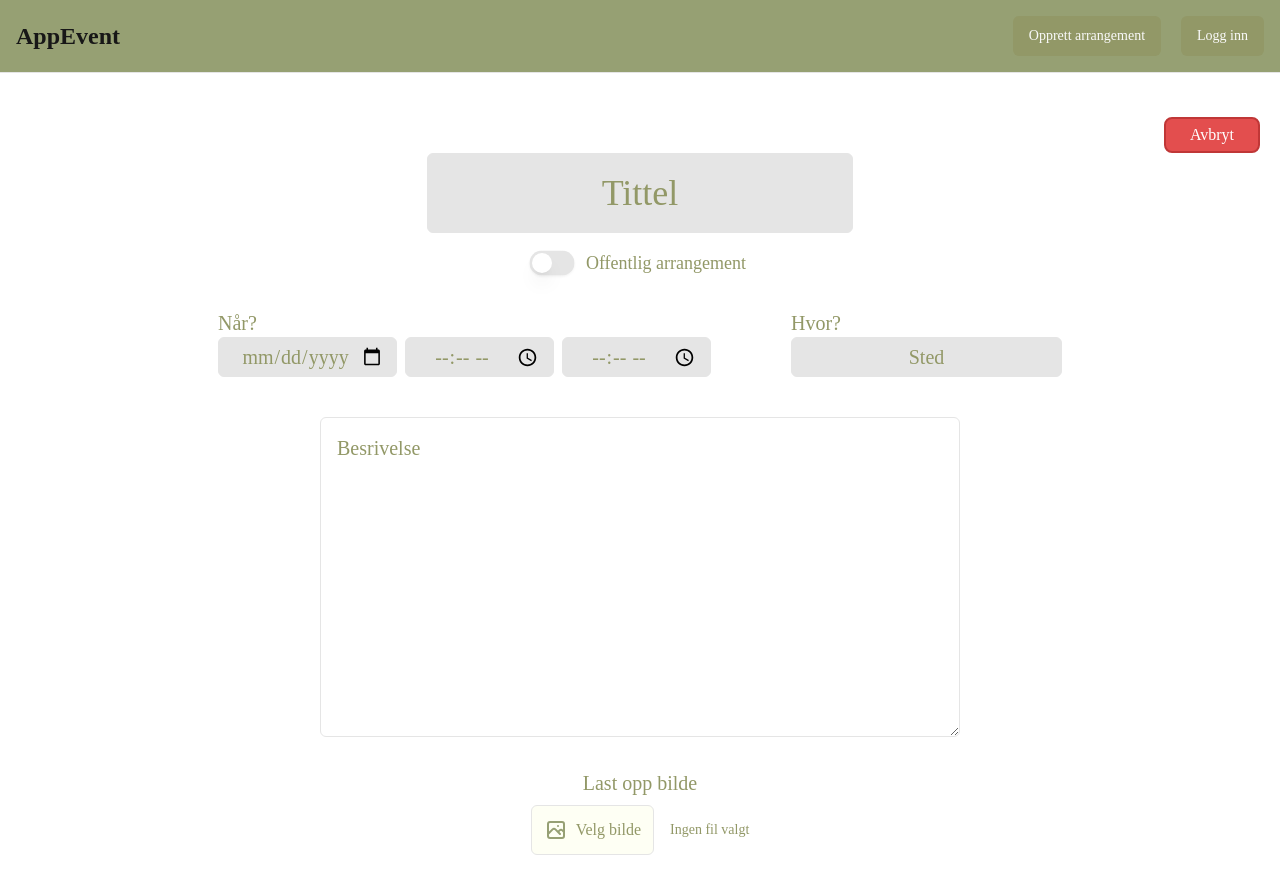
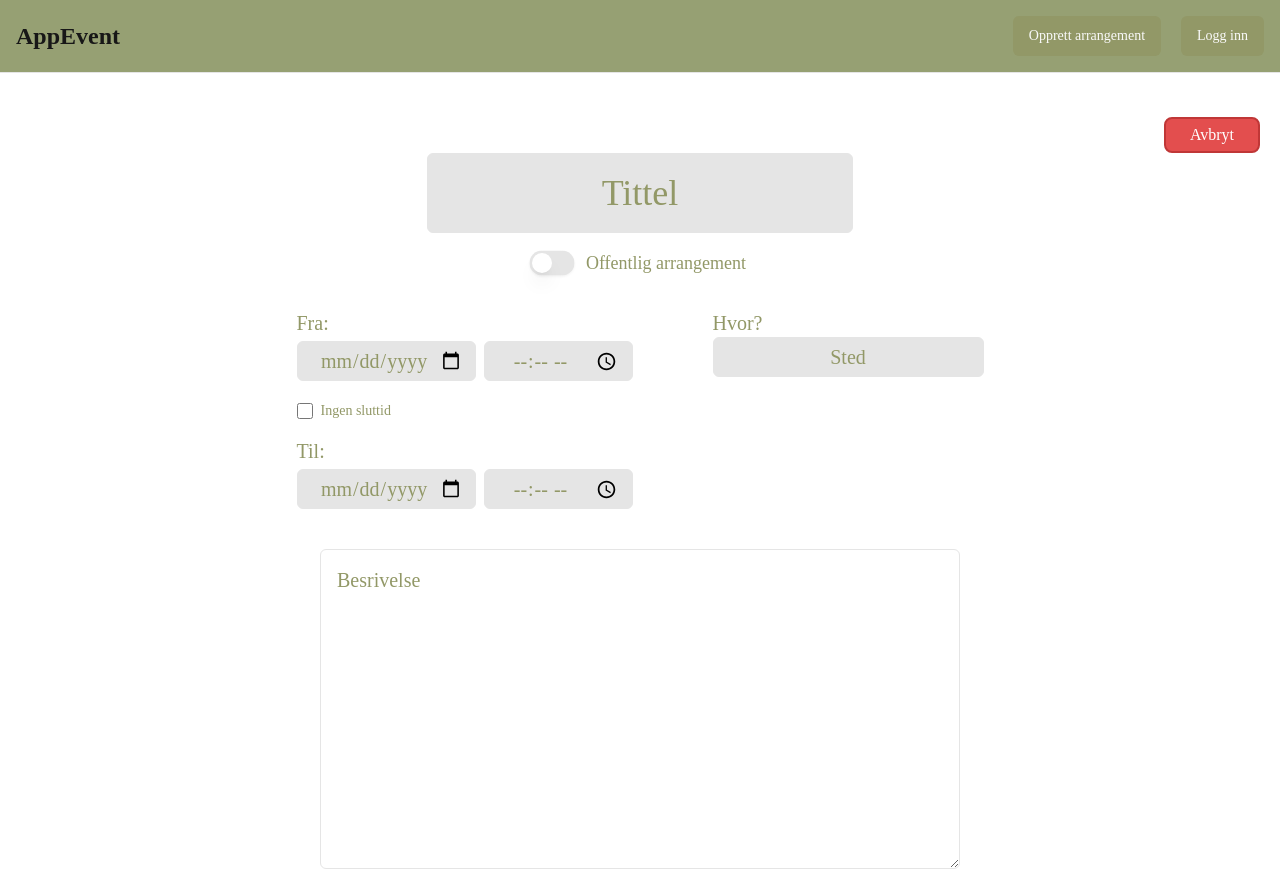
Before and after one commit to JohannesLyngaas/Appevent, a Next.js app: page /create_event in a window 1280 px wide. Shown: the top 869 px of the page. Built offline with nearby package versions, Linux system fonts and the light colour scheme; no server answers; what fluid-tailwind would draw is missing.

Commit message:
feat: tidsvalidering under arrangement-opprettelse
gjort det umulig å opprette et arrangement om man: -setter sluttidspunkt før starttidspunkt, -setter et tidspunkt som allerede har vært. start- og sluttidspunkt vises også nå på event_page. også gitt muligheten til å ha en udefinert sluttid.

```diff
--- a/src/components/create_event/CreateEventCard.tsx
+++ b/src/components/create_event/CreateEventCard.tsx
@@ -11,11 +11,15 @@ import { Label } from "@/components/ui/label";
 function CreateEventCard() {
   const router = useRouter();
   const [isSubmitting, setIsSubmitting] = useState(false);
+  const [dateError, setDateError] = useState(false);
+  const [pastDateWarning, setPastDateWarning] = useState(false);
+  const [noEndTime, setNoEndTime] = useState(false);
   const [formData, setFormData] = useState({
     title: "",
     description: "",
     location: "",
     eventDate: "",
+    endDate: "",
     startTime: "",
     endTime: "",
     imageUrl: "", // TODO: Legg til imageUrl
@@ -31,7 +35,131 @@ function CreateEventCard() {
     e: React.ChangeEvent<HTMLInputElement | HTMLTextAreaElement>
   ) => {
     const { name, value } = e.target;
+
     setFormData((prev) => ({ ...prev, [name]: value }));
+
+    // Check for past dates
+    if (name === "eventDate") {
+      const selectedDate = new Date(value);
+      const today = new Date();
+      today.setHours(0, 0, 0, 0); // Set to beginning of day for comparison
+
+      setPastDateWarning(selectedDate < today);
+    }
+
+    // Check validation when changing date or time fields
+    if (
+      name === "eventDate" ||
+      name === "endDate" ||
+      name === "startTime" ||
+      name === "endTime"
+    ) {
+      validateDateTime(
+        name === "eventDate" ? value : formData.eventDate,
+        name === "endDate" ? value : formData.endDate,
+        name === "startTime" ? value : formData.startTime,
+        name === "endTime" ? value : formData.endTime
+      );
+    }
+  };
+
+  const handleInputBlur = (
+    e: React.FocusEvent<HTMLInputElement | HTMLTextAreaElement>
+  ) => {
+    const { name, value } = e.target;
+
+    // Kun oppdater endDate når eventDate-feltet mister fokus
+    if (name === "eventDate" && value) {
+      // Sjekk om det er en gyldig dato
+      const date = new Date(value);
+      if (!isNaN(date.getTime())) {
+        // Sett endDate til samme verdi som eventDate hvis endDate er tom
+        setFormData((prev) => ({
+          ...prev,
+          endDate: prev.endDate ? prev.endDate : value,
+        }));
+      }
+    }
+  };
+
+  const handleNoEndTimeChange = (e: React.ChangeEvent<HTMLInputElement>) => {
+    const { checked } = e.target;
+    setNoEndTime(checked);
+
+    if (checked) {
+      // If "No end time" is selected, clear end date and time
+      setFormData((prev) => ({
+        ...prev,
+        endDate: "",
+        endTime: "",
+      }));
+      // Clear any validation errors
+      setDateError(false);
+    } else if (formData.eventDate) {
+      // If unchecked and we have a start date, set end date to match start date
+      setFormData((prev) => ({
+        ...prev,
+        endDate: prev.eventDate,
+      }));
+    }
+  };
+
+  const handleTimeChange = (e: React.ChangeEvent<HTMLInputElement>) => {
+    const { name, value } = e.target;
+
+    // If setting end time but no end date is set, use the start date
+    if (name === "endTime" && !formData.endDate && formData.eventDate) {
+      setFormData((prev) => ({
+        ...prev,
+        [name]: value,
+        endDate: prev.eventDate,
+      }));
+    } else {
+      setFormData((prev) => ({ ...prev, [name]: value }));
+    }
+
+    // Run validation
+    validateDateTime(
+      formData.eventDate,
+      name === "endDate" ? value : formData.endDate,
+      name === "startTime" ? value : formData.startTime,
+      name === "endTime" ? value : formData.endTime
+    );
+  };
+
+  const validateDateTime = (
+    startDate: string,
+    endDate: string,
+    startTime: string,
+    endTime: string
+  ) => {
+    // Skip validation if "No end time" is selected
+    if (noEndTime) {
+      setDateError(false);
+      return;
+    }
+
+    if (startDate && endDate) {
+      const start = new Date(startDate);
+      const end = new Date(endDate);
+
+      // Check if dates are different
+      if (end < start) {
+        setDateError(true);
+        return;
+      }
+
+      // If same date, check times
+      if (startDate === endDate && startTime && endTime) {
+        if (endTime < startTime) {
+          setDateError(true);
+          return;
+        }
+      }
+
+      // No errors
+      setDateError(false);
+    }
   };
 
   const handleVisibilityChange = (checked: boolean) => {
@@ -47,13 +175,13 @@ function CreateEventCard() {
     try {
       setIsSubmitting(true);
 
-      // createEvent returnerer id-en til det nyopprettede arrangementet
+      // Pass the formData with current endDate/endTime values
+      // They will be empty if noEndTime is true
       const newEventId = await createEvent({
         ...formData,
         createdAt: new Date().toISOString(),
       });
 
-      // Sender bruker til event_page med event ID som query parameter
       router.push(`/event_page?id=${newEventId}&fromCreate=true`);
     } catch (error) {
       console.error("Error creating event:", error);
@@ -91,16 +219,20 @@ function CreateEventCard() {
 
       <div className="flex flex-row gap-x-20 mt-8">
         <label className="flex flex-col text-xl text-text">
-          Når?
+          <div className="flex flex-col gap-y-4">
+            <div className="flex flex-col gap-y-1">
+              <span className="font-medium">Fra:</span>
               <div className="flex gap-x-2">
                 <Input
                   type="date"
                   name="eventDate"
-              placeholder="Dato"
-              min={today}
+                  placeholder="Start dato"
                   value={formData.eventDate}
                   onChange={handleInputChange}
-              className="h-10 text-center text-xl rounded-md"
+                  onBlur={handleInputBlur}
+                  className={`h-10 text-center text-xl rounded-md ${
+                    pastDateWarning ? "border-red-500 border-2" : ""
+                  }`}
                   required
                 />
                 <Input
@@ -111,14 +243,66 @@ function CreateEventCard() {
                   className="h-10 text-center text-xl rounded-md"
                   required
                 />
+              </div>
+              {pastDateWarning && (
+                <span className="text-red-500 text-sm mt-1">
+                  OBS: Du har valgt en dato som allerede har vært.
+                </span>
+              )}
+            </div>
+
+            {/* No end time checkbox */}
+            <div className="flex items-center gap-2 mt-1">
+              <input
+                type="checkbox"
+                id="noEndTime"
+                checked={noEndTime}
+                onChange={handleNoEndTimeChange}
+                className="h-4 w-4"
+              />
+              <label htmlFor="noEndTime" className="text-sm font-medium">
+                Ingen sluttid
+              </label>
+            </div>
+
+            {!noEndTime && (
+              <div className="flex flex-col gap-y-1">
+                <span className="font-medium">Til:</span>
+                <div className="flex gap-x-2">
+                  <Input
+                    type="date"
+                    name="endDate"
+                    placeholder="Slutt dato"
+                    min={formData.eventDate || today}
+                    value={formData.endDate}
+                    onChange={handleInputChange}
+                    className={`h-10 text-center text-xl rounded-md ${
+                      dateError ? "border-red-500 border-2" : ""
+                    }`}
+                    required={!noEndTime}
+                  />
                   <Input
                     type="time"
                     name="endTime"
                     value={formData.endTime}
-              onChange={handleInputChange}
-              className="h-10 text-center text-xl rounded-md"
-              required
+                    onChange={handleTimeChange}
+                    className={`h-10 text-center text-xl rounded-md ${
+                      dateError && formData.eventDate === formData.endDate
+                        ? "border-red-500 border-2"
+                        : ""
+                    }`}
+                    required={!noEndTime}
                   />
+                </div>
+                {dateError && (
+                  <span className="text-red-500 text-sm mt-1">
+                    {formData.eventDate === formData.endDate
+                      ? "Slutt klokkeslett kan ikke være før start klokkeslett"
+                      : "Slutt dato kan ikke være før start dato"}
+                  </span>
+                )}
+              </div>
+            )}
           </div>
         </label>
         <label className="flex flex-col text-xl text-text">
@@ -179,7 +363,7 @@ function CreateEventCard() {
           type="submit"
           variant={"outline"}
           className="py-6 rounded-lg text-white"
-          disabled={isSubmitting}
+          disabled={isSubmitting || dateError || pastDateWarning}
         >
           {isSubmitting ? "Oppretter..." : "Opprett arrangement"}
         </Button>
--- a/src/components/event_page/EventPageCard.tsx
+++ b/src/components/event_page/EventPageCard.tsx
@@ -55,7 +55,9 @@ export function EventPageCard() {
     const defaultEvent = {
       title: "Tittel på arrangement",
       eventDate: new Date().toISOString().split("T")[0],
+      endDate: new Date().toISOString().split("T")[0],
       startTime: "18:00",
+      endTime: "20:00",
       location: "Trondheim",
       description: "Velkommen til mitt første arrangement! Ta med godt humør.",
       imageUrl: "",
@@ -88,13 +90,43 @@ export function EventPageCard() {
 
         <div className="flex flex-row gap-x-20 mt-8">
           <div className="flex flex-col text-xl text-[#96A074]">
-            <span>Klokkeslett</span>
+            <div className="flex flex-col gap-y-4">
+              <div className="flex flex-col gap-y-1">
+                <span className="font-medium">Fra:</span>
                 <div className="flex gap-x-2">
                   <div className="h-10 text-center text-xl bg-[#FEFFF4] border-2 border-[#96A074] rounded-md px-4 py-1">
-                {new Date(defaultEvent.eventDate).toLocaleDateString("no-NO")}
+                    {new Date(defaultEvent.eventDate).toLocaleDateString(
+                      "no-NO"
+                    )}
                   </div>
                   <div className="h-10 text-center text-xl bg-[#FEFFF4] border-2 border-[#96A074] rounded-md px-4 py-1">
                     {defaultEvent.startTime}
+                  </div>
+                </div>
+              </div>
+              <div className="flex flex-col gap-y-1">
+                <span className="font-medium">Til:</span>
+                {defaultEvent.endTime && defaultEvent.endTime.trim() !== "" ? (
+                  <div className="flex gap-x-2">
+                    <div className="h-10 text-center text-xl bg-[#FEFFF4] border-2 border-[#96A074] rounded-md px-4 py-1">
+                      {defaultEvent.endDate &&
+                      defaultEvent.endDate.trim() !== ""
+                        ? new Date(defaultEvent.endDate).toLocaleDateString(
+                            "no-NO"
+                          )
+                        : new Date(defaultEvent.eventDate).toLocaleDateString(
+                            "no-NO"
+                          )}
+                    </div>
+                    <div className="h-10 text-center text-xl bg-[#FEFFF4] border-2 border-[#96A074] rounded-md px-4 py-1">
+                      {defaultEvent.endTime}
+                    </div>
+                  </div>
+                ) : (
+                  <div className="h-10 flex items-center text-xl">
+                    <span className="italic">Ingen definert sluttid</span>
+                  </div>
+                )}
               </div>
             </div>
           </div>
@@ -158,13 +190,37 @@ export function EventPageCard() {
 
       <div className="flex flex-row gap-x-20 mt-8">
         <div className="flex flex-col text-xl text-[#96A074]">
-          <span>Klokkeslett</span>
+          <div className="flex flex-col gap-y-4">
+            <div className="flex flex-col gap-y-1">
+              <span className="font-medium">Fra:</span>
               <div className="flex gap-x-2">
                 <div className="h-10 text-center text-xl bg-[#FEFFF4] border-2 border-[#96A074] rounded-md px-4 py-1">
                   {new Date(event.eventDate).toLocaleDateString("no-NO")}
                 </div>
                 <div className="h-10 text-center text-xl bg-[#FEFFF4] border-2 border-[#96A074] rounded-md px-4 py-1">
                   {event.startTime}
+                </div>
+              </div>
+            </div>
+
+            <div className="flex flex-col gap-y-1">
+              <span className="font-medium">Til:</span>
+              {event.endTime && event.endTime.trim() !== "" ? (
+                <div className="flex gap-x-2">
+                  <div className="h-10 text-center text-xl bg-[#FEFFF4] border-2 border-[#96A074] rounded-md px-4 py-1">
+                    {event.endDate && event.endDate.trim() !== ""
+                      ? new Date(event.endDate).toLocaleDateString("no-NO")
+                      : new Date(event.eventDate).toLocaleDateString("no-NO")}
+                  </div>
+                  <div className="h-10 text-center text-xl bg-[#FEFFF4] border-2 border-[#96A074] rounded-md px-4 py-1">
+                    {event.endTime}
+                  </div>
+                </div>
+              ) : (
+                <div className="h-10 flex items-center text-xl">
+                  <span className="italic">Ingen definert sluttid</span>
+                </div>
+              )}
             </div>
           </div>
         </div>
```
Also changed, not shown: src/types/index.ts (+39 -38 lines). Lines whose indentation alone changed are shown as unchanged.
